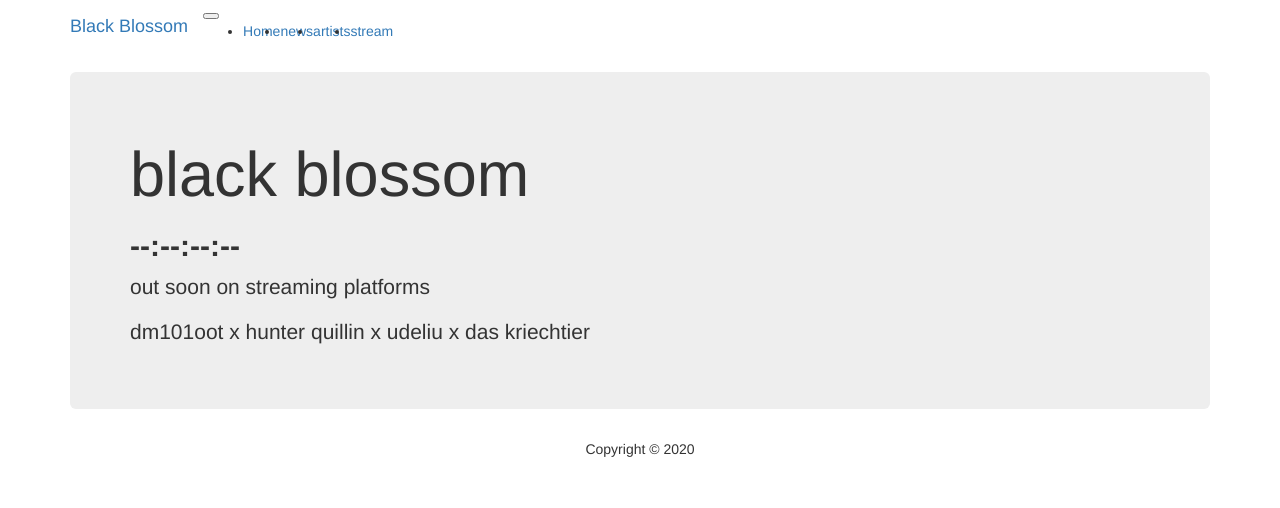
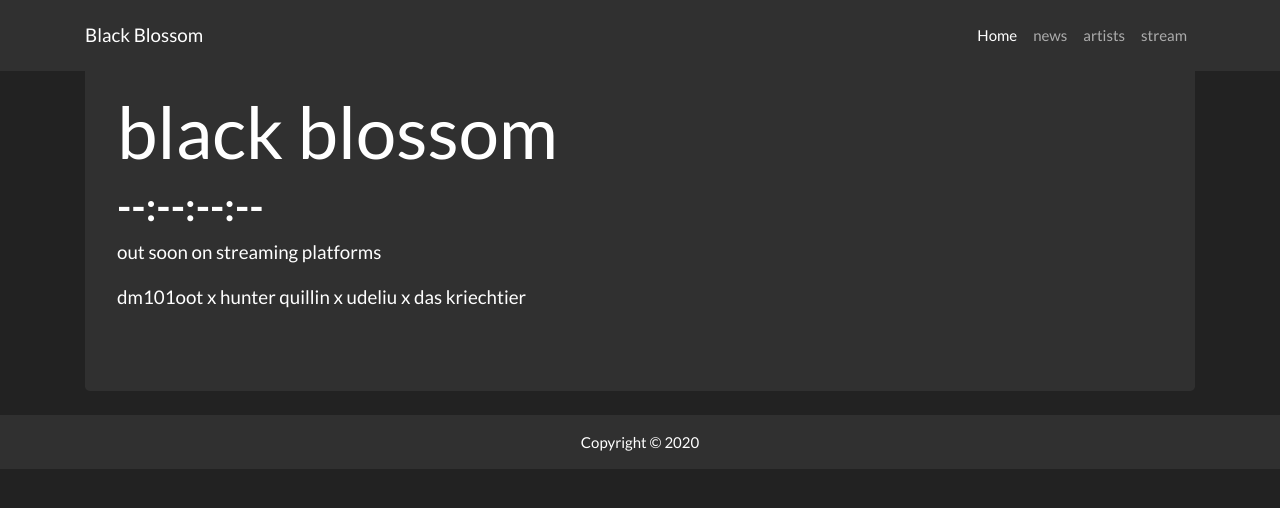
Before and after one commit to Palmidence/blossom, a plain HTML site: page index.html in a window 1280 px wide. Drawn offline with nearby package versions, Linux system fonts and the light colour scheme.

Commit message:
Update index.html

```diff
--- a/index.html
+++ b/index.html
@@ -11,7 +11,7 @@
     <title>Black Blossom EP</title>
 
     <!-- Bootstrap core CSS -->
-    <link rel="stylesheet" href="https://maxcdn.bootstrapcdn.com/bootstrap/3.3.7/css/bootstrap.min.css" integrity="sha384-BVYiiSIFeK1dGmJRAkycuHAHRg32OmUcww7on3RYdg4Va+PmSTsz/K68vbdEjh4u" crossorigin="anonymous">
+    <link rel="stylesheet" href="https://stackpath.bootstrapcdn.com/bootswatch/4.4.1/darkly/bootstrap.min.css" integrity="sha384-BVYiiSIFeK1dGmJRAkycuHAHRg32OmUcww7on3RYdg4Va+PmSTsz/K68vbdEjh4u" crossorigin="anonymous">
 
 
     <! -- Font Awesome -->
```
